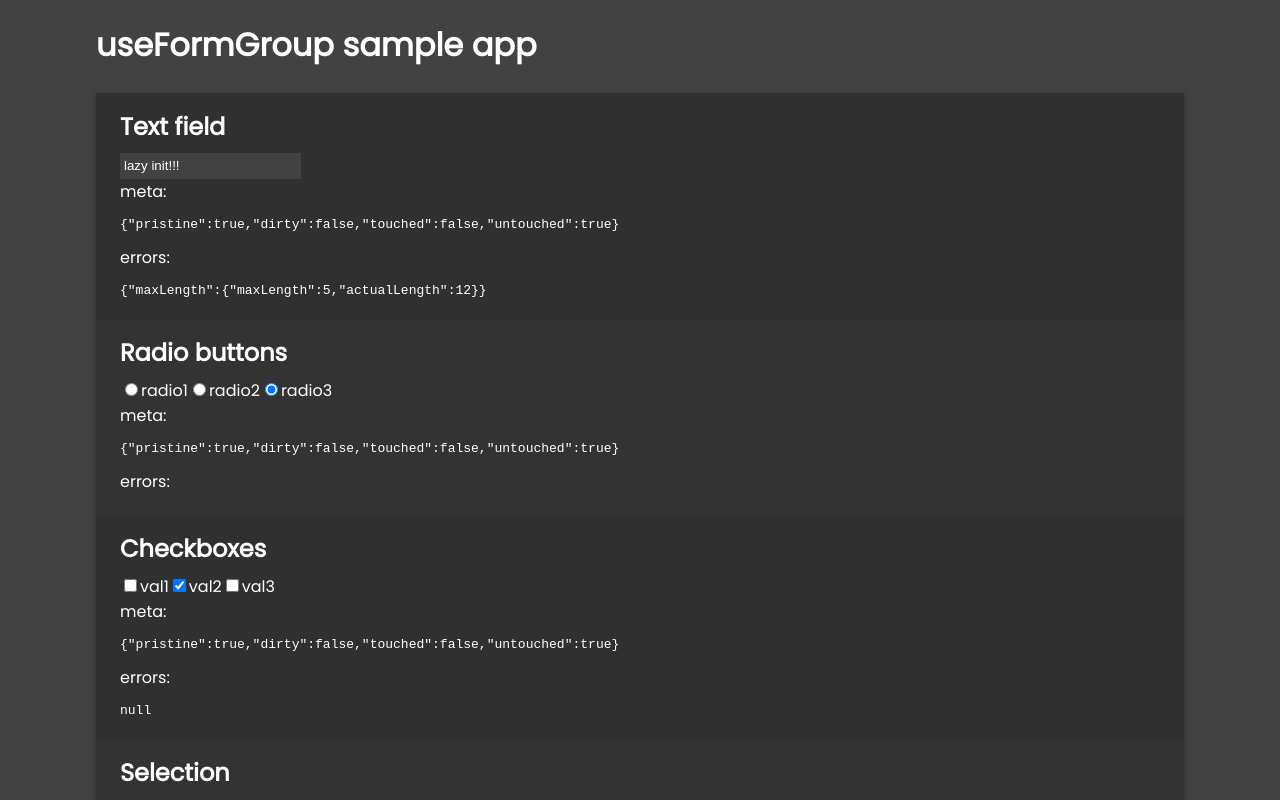
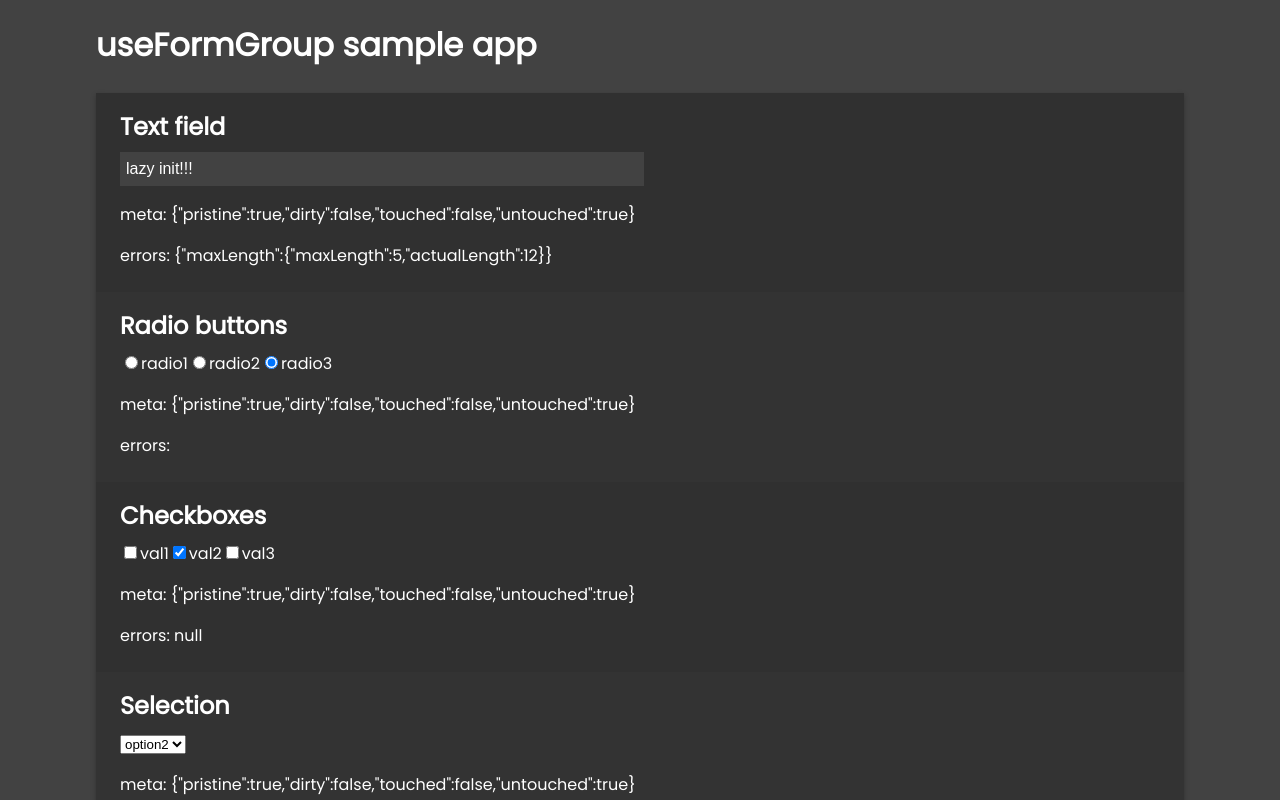
Before and after one commit to chloe463/use-form-group, a React (Create React App) app: page / in a window 1280 px wide. Shown: the top 800 px of the page. Built offline with nearby package versions, Linux system fonts and the light colour scheme; what stop-runaway-react-effects would draw is missing.

Commit message:
fix(demo): Fix style

```diff
--- a/src/demo/FormItem.css
+++ b/src/demo/FormItem.css
@@ -3,12 +3,16 @@
   color: #ffffff;
   outline: none;
   border: none;
-  font-size: 10pt;
-  text-indent: 2px;
-  height: 24px;
+  font-size: 12pt;
+  text-indent: 4px;
+  height: 32px;
+  width: 50%;
 }
 
+.meta-and-errors {
+  margin: 8px 0;
+}
 
-.meta-and-errors {
-  /* display: inline-block; */
+.meta-and-errors > pre {
+  font-family: poppins;
 }
--- a/src/demo/MetaAndErrors.tsx
+++ b/src/demo/MetaAndErrors.tsx
@@ -14,8 +14,8 @@ interface Props {
 export const MetaAndErrors: React.FC<Props> = ({ meta, errors }) => {
   return (
     <div className="meta-and-errors">
-      meta: <pre>{JSON.stringify(meta)}</pre>
-      errors: <pre>{JSON.stringify(errors)}</pre>
+      <pre>meta: {JSON.stringify(meta)}</pre>
+      <pre>errors: {JSON.stringify(errors)}</pre>
     </div>
   );
 };
```
